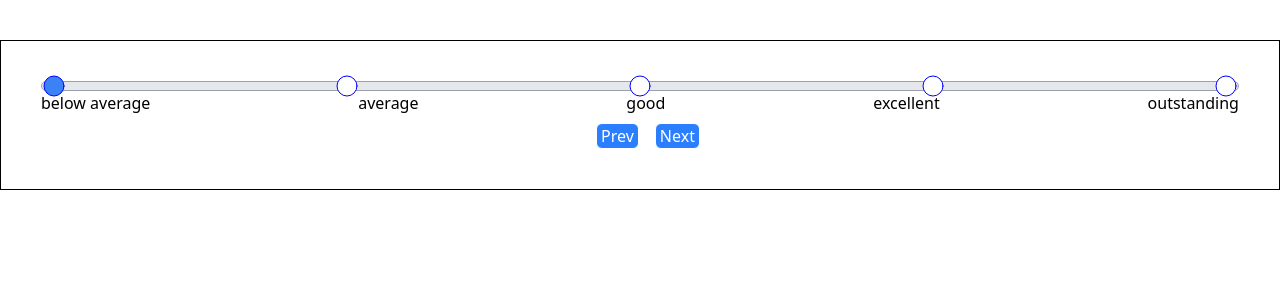
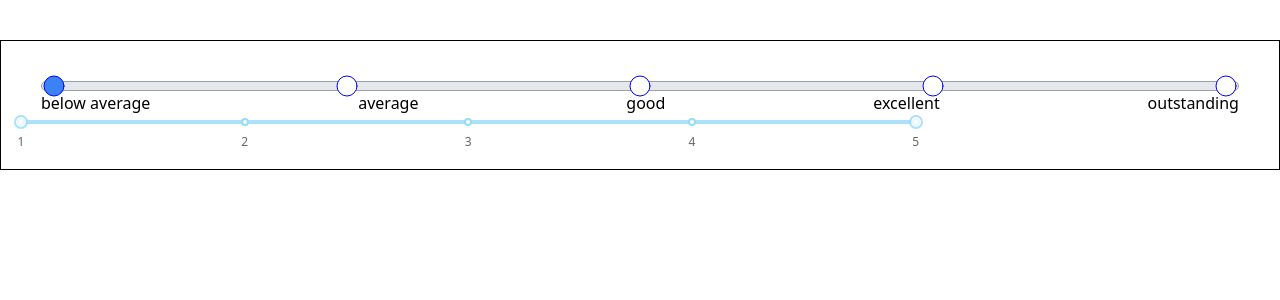
Before and after one commit to AnithaVangavarapu/vite_demo, a React (Vite) app: page / in a window 1280 px wide. Shown: the top 300 px of the page. Built offline with nearby package versions, Linux system fonts and the light colour scheme.

Commit message:
range slider created using rc-slider

```diff
--- a/package.json
+++ b/package.json
@@ -13,6 +13,7 @@
     "@babel/runtime": "^7.27.0",
     "@tailwindcss/vite": "^4.0.16",
     "lucide-react": "^0.484.0",
+    "rc-slider": "^11.1.8",
     "react": "^18.3.1",
     "react-dom": "^18.3.1",
     "react-slider": "^2.0.6",
--- a/src/App.tsx
+++ b/src/App.tsx
@@ -1,13 +1,14 @@
 // import ImageSlider from "./components/ImageSlider";
 
 import Slider from "./components/Sliders/Slider";
-
+import RangeSlide from "./components/Sliders/RangeSlider";
 // import { slides } from "./components/data/slidedata.json";
 const App = () => {
   return (
     <div className="py-10 container mx-auto border my-10">
       {/* <Slider slides={slides} /> */}
       <Slider />
+      <RangeSlide />
     </div>
   );
 };
--- /dev/null
+++ b/src/components/Sliders/RangeSlider.tsx
@@ -0,0 +1,60 @@
+import { useState } from "react";
+// import styles from "./rangeSlider.module.css";
+import Range from "rc-slider";
+import "rc-slider/assets/index.css";
+
+function RangeSlide() {
+  const [values, setValues] = useState<number | number[]>([1, 5]);
+
+  console.log("values", values);
+  const marks = {
+    1: {
+      style: {
+        width: "10px",
+      },
+      label: "1",
+    },
+    2: {
+      style: {
+        width: "10px",
+      },
+      label: "2",
+    },
+    3: {
+      style: {
+        width: "10px",
+      },
+      label: "3",
+    },
+    4: {
+      style: {
+        width: "10px",
+      },
+      label: "4",
+    },
+    5: {
+      style: {
+        width: "10px",
+      },
+      label: "5",
+    },
+  };
+  return (
+    <div className="w-[70%] mx-5">
+      <Range
+        value={values}
+        min={1}
+        max={5}
+        range
+        step={0.2}
+        marks={marks}
+        onChange={(val) => {
+          console.log(val);
+          setValues(val);
+        }}
+        // className={`${styles.rcSliderHandle}`}
+      />
+    </div>
+  );
+}
+export default RangeSlide;
--- a/src/components/Sliders/Slider.tsx
+++ b/src/components/Sliders/Slider.tsx
@@ -10,22 +10,7 @@ const Slider = () => {
     "outstanding",
   ];
   // const values = ["1", "2", "3", "4", "5"];
-  const handlePrevious = () => {
-    if (status === 0) {
-      return;
-    } else {
-      setStatus(status - 1);
-    }
-  };
-  const handleNext = () => {
-    if (status === values.length - 1) {
-      return;
-    } else {
-      setStatus(status + 1);
-    }
-  };
-  const itemWidth = 100 / values.length;
-  console.log(itemWidth);
+
   return (
     <div className="mx-10 ">
       <div
@@ -40,6 +25,7 @@ const Slider = () => {
           <div
             key={idx}
             className={` flex justify-center items-center h-2 w-fit `}
+            onClick={() => setStatus(idx)}
           >
             <Circle
               fill={status === idx || idx <= status ? "#3b82f6" : "white"}
@@ -57,20 +43,6 @@ const Slider = () => {
           </div>
         ))}
       </div>
-      <div className="flex justify-center">
-        <button
-          className="border rounded-md px-1 bg-blue-500 text-white mt-2 mx-4"
-          onClick={handlePrevious}
-        >
-          Prev
-        </button>
-        <button
-          className="border rounded-md px-1 bg-blue-500 text-white mt-2"
-          onClick={handleNext}
-        >
-          Next
-        </button>
-      </div>
     </div>
   );
 };
```
Also changed, not shown: 1 other file (tests, documents, lock files or other folders).
